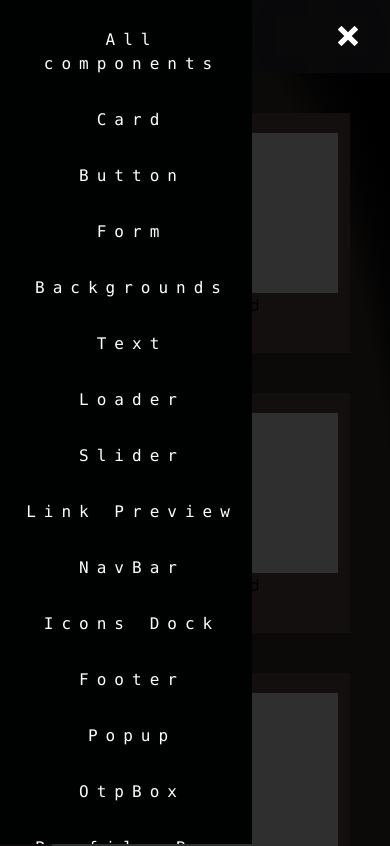
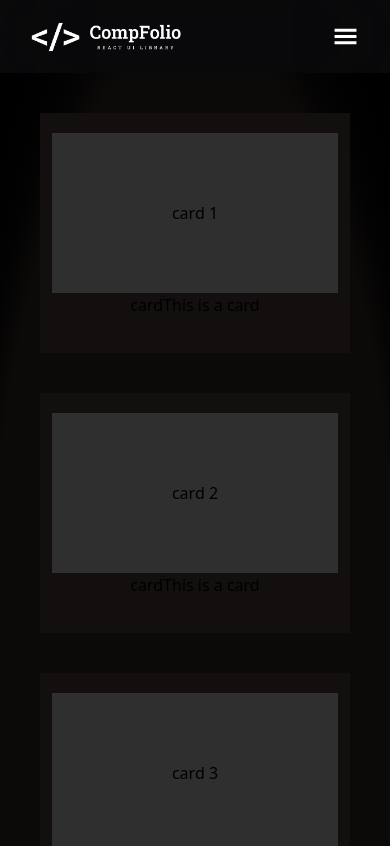
Before and after one commit to swagatchand98/Comp-Folio, a React (Vite) app: page / in a window 390 px wide. Shown: the top 846 px of the page. Built offline with nearby package versions, Linux system fonts and the light colour scheme.

Commit message:
Added hover effects on displayCard added shadow, borders and toolLip working for desktop users

```diff
--- a/src/Component/contentSlider.jsx
+++ b/src/Component/contentSlider.jsx
@@ -1,6 +1,5 @@
 import { memo, useContext, useEffect, useState } from "react";
 import { DisplayCardsContext } from "../context/DisplayCardsContext";
-import { IsMenuOpenContext } from "../context/IsMenuOpenContext";
 import PageSwitcher from "./pageSwitcher";
 import DisplayCard from "./displayCard"
 
--- a/src/Component/displayCard.jsx
+++ b/src/Component/displayCard.jsx
@@ -1,6 +1,16 @@
+import { useContext } from "react"
+import { ToolTipContext } from "../context/toolTipContext";
+import ToolTip from "./toolTip";
+
 const DisplayCard = ({compPreview, Title, Description}) => {
 
-    return <div className="h-60 md:h-100 px-3 bg-[#130F0F]   hover:border-1 hover:border-zinc-500 hover:shadow-[0px_0px_20px_5px_rgba(255,255,255,0.1)] active:border-1 active:border-zinc-500 active:shadow-[0px_0px_20px_5px_rgba(255,255,255,0.2)]">
+    const {showToolTip, setShowToolTip, handleMouseMove} = useContext(ToolTipContext);
+
+    return <div className="group h-60 md:h-100 px-3 bg-[#130F0F] transition-all duration-400
+                           hover:border-1 hover:border-zinc-500 hover:shadow-[0px_0px_20px_5px_rgba(255,255,255,0.1)]
+                           active:border-1 active:border-zinc-500 active:shadow-[0px_0px_20px_5px_rgba(255,255,255,0.2)]" onMouseEnter={() => setShowToolTip(true)} onMouseLeave={() => setShowToolTip(false)} onMouseMove={handleMouseMove}>
+
+
         <div className="flex justify-center items-center pt-5 cursor-pointer">
            <div className="w-screen h-40 md:h-80 bg-[#2F2F2F] flex justify-center items-center ">
                {compPreview}
@@ -14,6 +24,8 @@ const DisplayCard = ({compPreview, Title, Description}) => {
                    {Description}
                </div>
            </div>
+
+        {showToolTip && <ToolTip/>}
     </div>
 }
 
--- a/src/Component/header.jsx
+++ b/src/Component/header.jsx
@@ -13,9 +13,8 @@ const Header = () => {
               <img className="w-45" src="src/assets/logo.png" alt="logo" />
           </div>
           <div className="pr-4" onClick={menuOpen}>
-              { isMenuOpen ? <GiHamburgerMenu size={25} color="white"/> : <ImCross size={20} color="white"/> }
+              { isMenuOpen ? <ImCross size={20} color="white"/> : <GiHamburgerMenu size={25} color="white"/>  }
           </div>
-
     </div>
 }
 
--- a/src/Component/sideBar.jsx
+++ b/src/Component/sideBar.jsx
@@ -7,7 +7,7 @@ const SideBar = () => {
 
     const { isMenuOpen } = useContext(IsMenuOpenContext)
 
-    return <aside id="sidebar" className={`z-40 w-65 h-screen fixed transition-transform -translate-x-full md:translate-x-0 md:h-screen md:w-90 md:static ${isMenuOpen ? "-translate-x-full" : "translate-x-0"}`}>
+    return <aside id="sidebar" className={`z-40 w-65 h-screen fixed transition-transform -translate-x-full md:translate-x-0 md:h-screen md:w-90 md:static ${isMenuOpen ? "translate-x-0" : "-translate-x-full"}`}>
         <div className="h-full pl-3 mr-2 py-4 overflow-y-scroll bg-[#000202] md:scrollbar-hide md:border-zinc-600 md:border-r-2 ">
             <div className="justify-center items-center pb-5 my-x hidden md:flex">
                 <img className="h-12" src="/src/assets/logo.png" alt="CompFolio" />
@@ -28,7 +28,7 @@ const SideBar = () => {
 
 const NavItem = ({path, label}) => {
 
-    return <li className="p2 rounded p-3 hover:bg-[#2f2f2f]">
+    return <li className="p2 rounded p-3 transition-all duration-200 hover:bg-[#2f2f2f]">
     <Link to={path}>{label}</Link>
     </li>
 }
--- /dev/null
+++ b/src/Component/toolTip.jsx
@@ -0,0 +1,19 @@
+import { useContext } from "react";
+import { ToolTipContext } from "../context/toolTipContext";
+
+const ToolTip = () => {
+
+    const {toolTipPosition} = useContext(ToolTipContext);
+
+    return <div className="fixed pointer-events-none bg-black text-white px-2 py-1 rounded text-sm"
+    style={{
+        left: `${toolTipPosition.x + 10}px`,
+        top: `${toolTipPosition.y + 20}px`,
+        transform: 'translate(0, 0)',
+        zIndex: 50
+    }}>
+        Click me
+    </div>
+}
+
+export default ToolTip;
--- a/src/Screens/home.jsx
+++ b/src/Screens/home.jsx
@@ -4,12 +4,14 @@ import ContentSlider from "../Component/contentSlider"
 import Header from "../Component/header"
 import DisplayCardsContextProvider from "../context/DisplayCardsContext"
 import IsMenuOpenContextProvider from "../context/IsMenuOpenContext"
+import ToolTipContextProvider from "../context/toolTipContext"
 
 const Home = () => {
 
     return <div className="md:flex bg-zinc-950">
         <DisplayCardsContextProvider>
             <IsMenuOpenContextProvider>
+                <ToolTipContextProvider>
                  <BrowserRouter>
 
                     <SideBar/>
@@ -17,6 +19,7 @@ const Home = () => {
                     <ContentSlider/>
 
                  </BrowserRouter>
+                </ToolTipContextProvider>
             </IsMenuOpenContextProvider>
         </DisplayCardsContextProvider>
     </div>
--- a/src/context/IsMenuOpenContext.jsx
+++ b/src/context/IsMenuOpenContext.jsx
@@ -5,6 +5,7 @@ export const IsMenuOpenContext = createContext(null);
 export const IsMenuOpenContextProvider = ({children}) => {
 
     const [isMenuOpen, setIsMenuOpen] = useState(false);
+
 
     const menuOpen = () => {
 
--- /dev/null
+++ b/src/context/toolTipContext.jsx
@@ -0,0 +1,25 @@
+import { createContext, useState } from "react"
+
+export const ToolTipContext = createContext(null);
+
+export const ToolTipContextProvider = ({children}) => {
+
+    const [showToolTip, setShowToolTip] = useState(false);
+    const [toolTipPosition, setToolTipPostion] = useState({x: 0, y:0});
+
+    const handleMouseMove = (e) => {
+
+       setToolTipPostion({
+            x:e.clientX,
+            y:e.clientY
+        });
+    };
+
+    return(
+    <ToolTipContext.Provider value={{showToolTip, setShowToolTip, toolTipPosition, setToolTipPostion, handleMouseMove}}>
+        {children}
+    </ToolTipContext.Provider>
+    );
+}
+
+export default ToolTipContextProvider;
```
